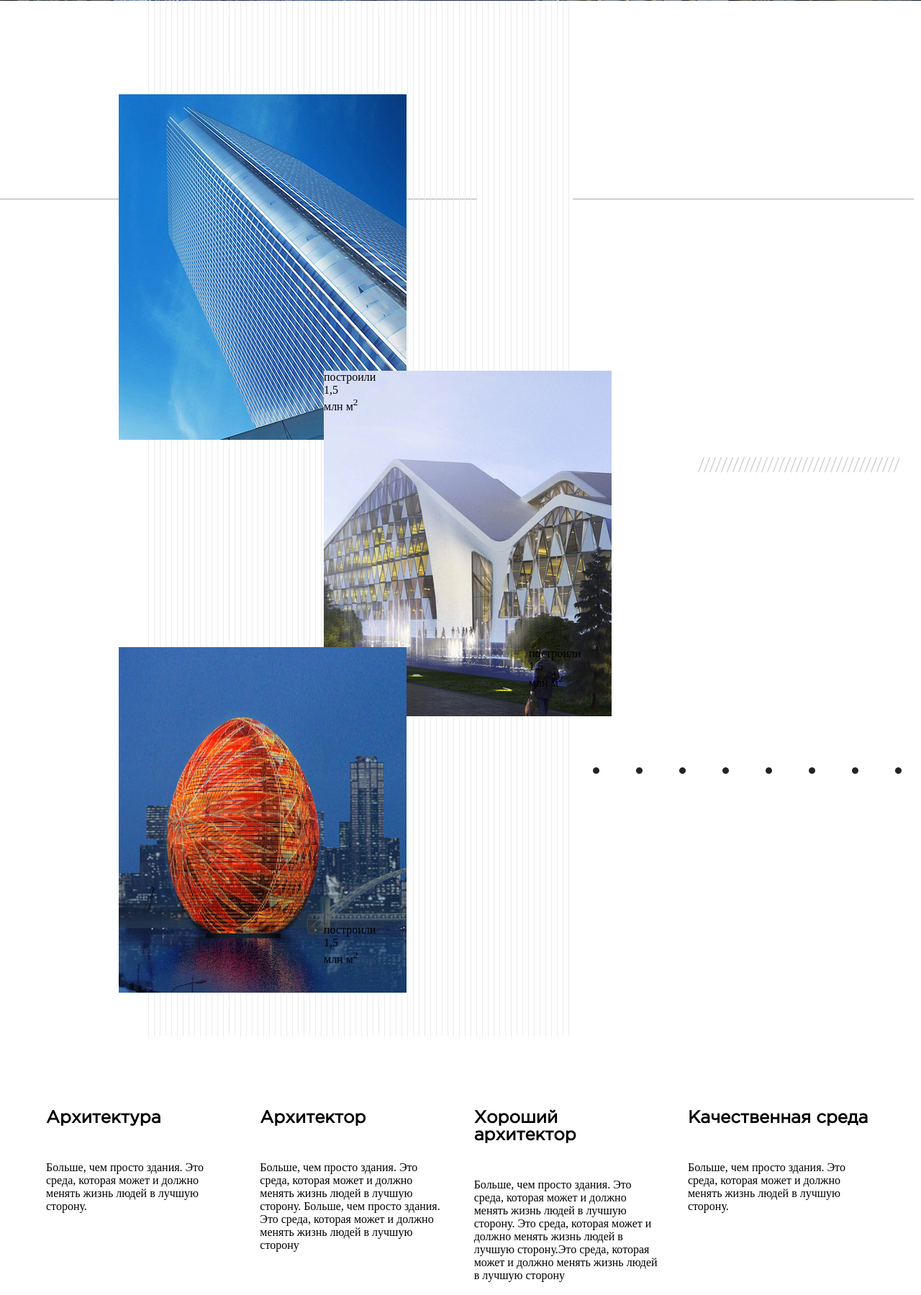
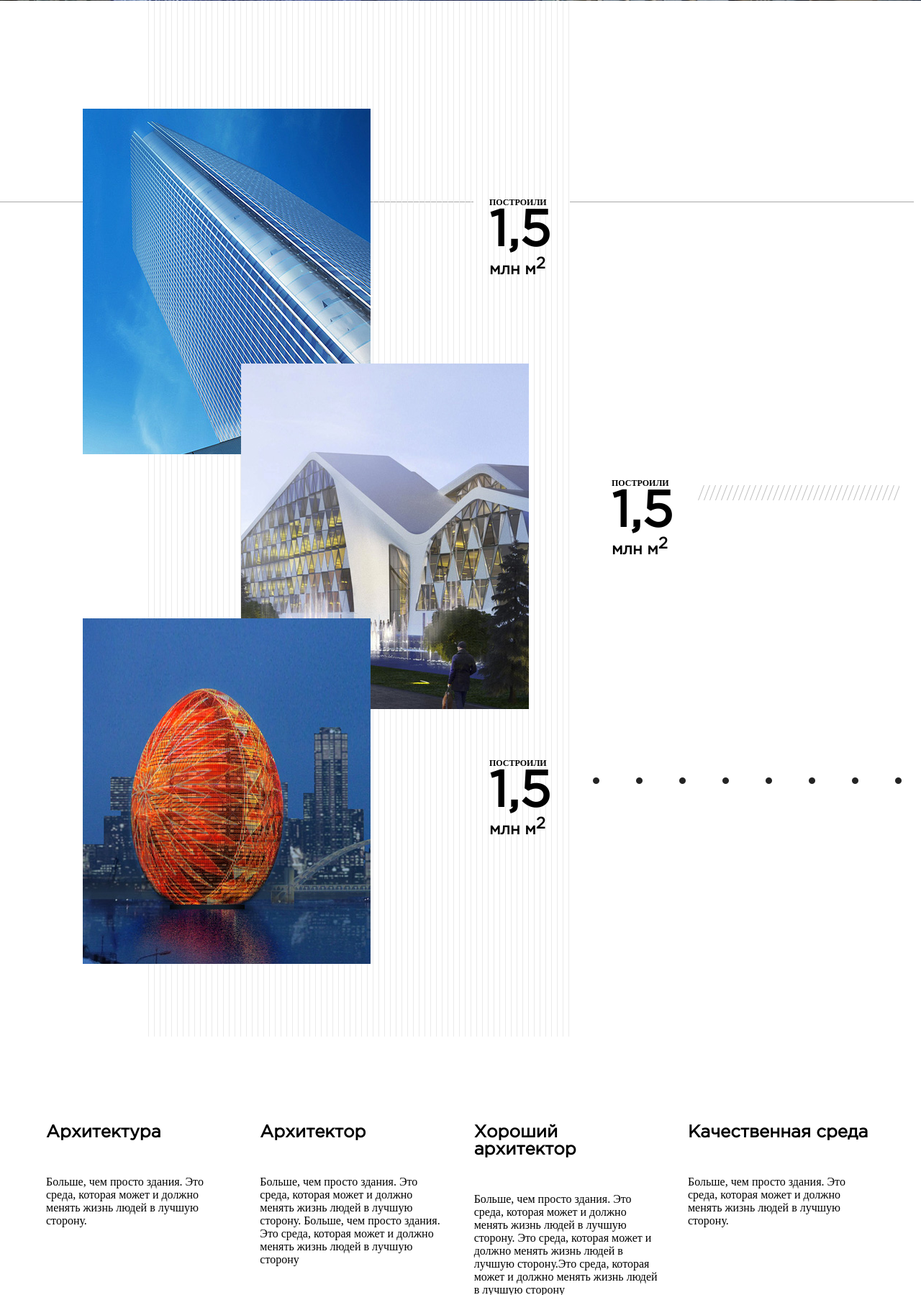
Before and after one commit to tatiana123q/portfolio, a PHP site: page / in a window 1280 px wide. Shown: the part 850-2649 px from the top of the page at 72% size. Run offline with PHP 8.4, Linux system fonts and the light colour scheme.

Commit message:
add titles in section achivments

```diff
--- a/vintage_test/index.html
+++ b/vintage_test/index.html
@@ -25,25 +25,23 @@
 			</div>
 		</header>
 		<section class="achivements">
-			<div class="achivement">
-				<img src="img/layer-7.jpg">
-				<div class="achivement__title">
+			<div class="achivement-photos">
+				<div class="img"><img src="img/layer-7.jpg"></div>
+				<div class="img"><img src="img/layer-9.jpg"></div>
+				<div class="img"><img src="img/layer-8.jpg"></div>
+			</div>
+			<div class="achivement-title">
+				<div class="achivement-title__item">
 					<span>построили</span><br>
 					<span>1,5</span><br>
 					<span>млн м<sup>2</sup></span>
 				</div>
-			</div>
-			<div class="achivement">
-				<img src="img/layer-9.jpg">
-				<div class="achivement__title">
+				<div class="achivement-title__item">
 					<span>построили</span><br>
 					<span>1,5</span><br>
 					<span>млн м<sup>2</sup></span>
 				</div>
-			</div>
-			<div class="achivement">
-				<img src="img/layer-8.jpg">
-				<div class="achivement__title">
+				<div class="achivement-title__item">
 					<span>построили</span><br>
 					<span>1,5</span><br>
 					<span>млн м<sup>2</sup></span>
--- a/vintage_test/media.css
+++ b/vintage_test/media.css
@@ -1,2 +1,35 @@
-@media only screen and (max-width : 767px){
+@media only screen and (max-width :1300px){
+	.achivements{
+		padding: 150px 0 0 115px;
+	}
 }
+@media only screen and (max-width :1230px){
+	.achivements{
+		padding: 150px 0 0 80px;
+	}
+}
+@media only screen and (max-width :1170px){
+	.achivements{
+		padding: 150px 0 0 50px;
+		background-image: url(img/pattern.png);
+		background-repeat: no-repeat;
+		background-position: 30% 0%;
+}
+	.achivement-photos div:nth-of-type(2){
+		margin-left: 180px;
+		margin-top: -130px;
+}
+}
+@media only screen and (max-width :835px){
+		.achivements{
+		padding: 150px 0 0 30px;
+
+}
+	.achivement-photos div:nth-of-type(2){
+		margin-left: 100px;
+		margin-top: -130px;
+}
+.achivement-title__item:nth-of-type(2){
+	padding: 0 0 0px 100px;
+}
+}
--- a/vintage_test/style.css
+++ b/vintage_test/style.css
@@ -44,8 +44,12 @@
 	display: block;
 	font-size: 12px;
 	font-family: 'DIN Pro';
-	padding-top: 30px;
+	margin-top: 30px;
 	cursor: pointer;
+}
+.header-lang button:active{
+	background-color: #191919;
+	border: none;
 }
 .header-title{
 	color: white;
@@ -71,33 +75,54 @@
 	url(img/slesh.png),
 	url(img/dots.png);
 	background-repeat: no-repeat;
-	background-position: 30% 0%, 10% 18%, 98% 42%, 98% 70%;
+	background-position: 30% 0%, center 18%, 98% 44%, 98% 70%;
 	height: 1400px;
 	margin-right: 10px;
-	padding: 130px 0 0 165px;
+	padding: 150px 0 0 155px;
+	display: flex;
+}
+.achivement-photos div:nth-of-type(2){
+	margin-left: 220px;
+	margin-top: -130px;
+}
+.achivement-photos div:nth-of-type(2) img:hover{
+	position: relative;
+}
+.achivement-photos div:first-child img:hover{
+	position: relative;
+}
+.achivement-photos div img:hover{
+	box-shadow: 3px 3px 30px #151515;
+}
+.achivement-photos div:last-child{
+	margin-top: -130px;
+}
+.achivement-title{
+	margin-left: -55px;
+}
+.achivement-title__item{
+	margin: 120px 0 275px 0;
+}
+.achivement-title__item:nth-of-type(2){
+	padding: 0 0 0px 170px;
 }
 
-.achivements :nth-child(2){
-	margin-left: 285px;
-	margin-top: -100px;
+.achivement-title__item :first-child{
+	font-family: 'DIN Pro';
+  	font-size: 12px;
+  	font-weight: bold;
+  	text-transform: uppercase;
 }
-.achivements :last-child{
-	margin-top: -100px;
+.achivement-title__item span:nth-of-type(2){
+	font-family: 'Gotham Pro Regular';
+	font-weight: bold;
+  	font-size: 70px;
 }
-.achivements img:nth-child(2):hover{
-	position: relative;
+.achivement-title__item :last-child{
+	font-family: 'Gotham Pro Regular';
+	font-weight: bold;
+  	font-size: 22px;
 }
-.achivements img:nth-child(1):hover{
-	position: relative;
-}
-.achivements .achivement img:hover{
-	box-shadow: 3px 3px 30px #151515;
-
-}
-.achivement__title{
-	position: absolute;
-}
-
 /*********** characteristics********/
 
 .characteristics{
@@ -123,7 +148,7 @@
 .characteristic-types div :last-child{
 	font-size: 16px;
 	font-family: 'DIN Pro';
-	margin-top: 100px!important;
+	margin-top: 100px;
 }
 .characteristic-title{
 	text-align: center;
@@ -154,6 +179,7 @@
 	background-repeat: no-repeat;
 	background-position: 50% 50%;
 	display: flex;
+	flex-wrap: wrap;
 	justify-content: space-around;
 	padding: 4% 3%;
 }
@@ -196,9 +222,13 @@
 }
 .client{
 	display: flex;
+	flex-wrap: wrap;
 	justify-content: space-around;
 	color: white;
 	padding: 3% 2%;
+}
+.client div{
+	padding-top: 30px;
 }
 .client div :nth-child(2){
 	font-family: 'Gotham Pro Regular';
```
